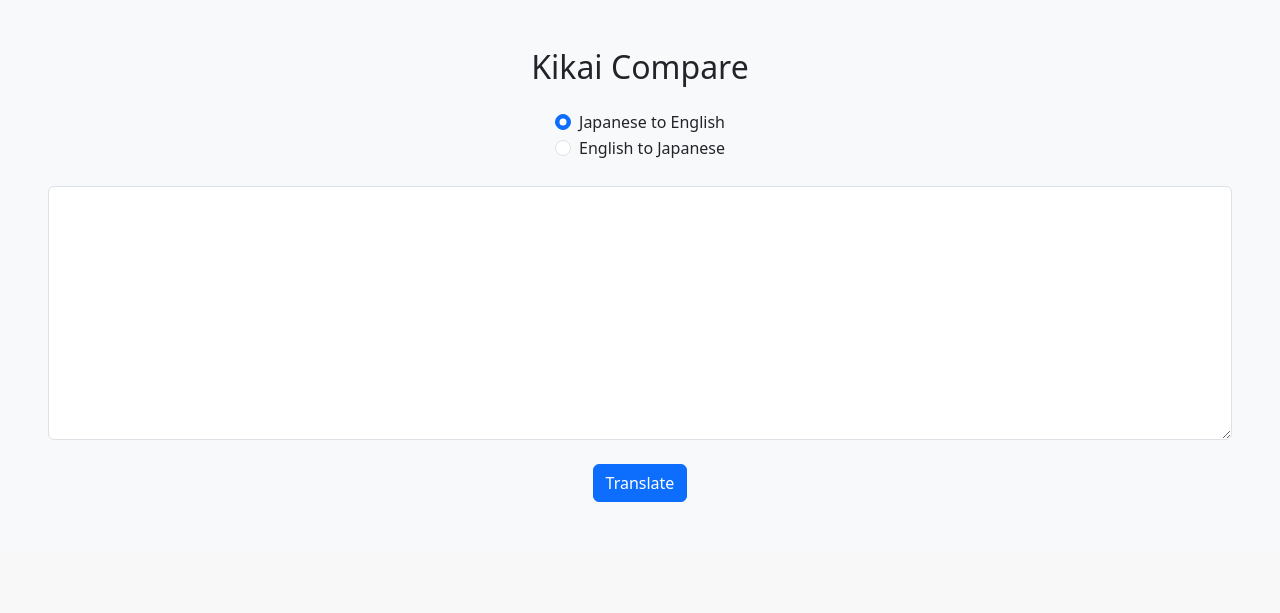
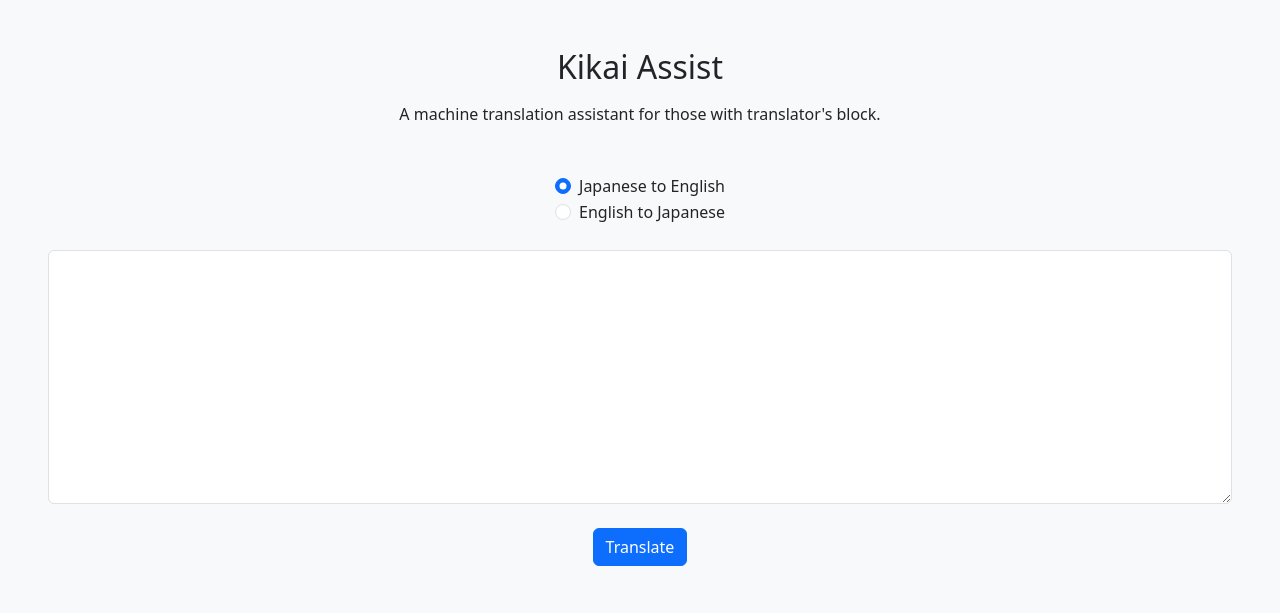
Before and after one commit to 4ka0/honyaku_assist, a Django app: page / in a window 1280 px wide. Shown: the top 613 px of the page. Run offline with Django 4.2, Linux system fonts and the light colour scheme; parts of the project's set-up code (start-up, migrations or seed data) failed here and were passed over; some libraries are stand-ins or nearby versions.

Commit message:
CHanged to Kikai Assist

```diff
--- a/templates/base.html
+++ b/templates/base.html
@@ -12,7 +12,7 @@
         <!-- Custom CSS -->
         <link rel="stylesheet" href="{% static 'css/custom.css' %}">
 
-        <title>Kikai Compare</title>
+        <title>Kikai Assist</title>
     </head>
 
     <body style="background-color: rgb(248, 248, 248)">
@@ -22,8 +22,9 @@
                 <div class="row">
                     <div class="col bg-light px-5 pt-4 pb-5">
 
-                        <div class="text-center my-4">
-                            <h2>Kikai Compare</h2>
+                        <div class="text-center mt-4 mb-5">
+                            <h2 class="mb-3">Kikai Assist</h2>
+                            <p>A machine translation assistant for those with translator's block.</p>
                         </div>
 
                         {% block content %}
```
